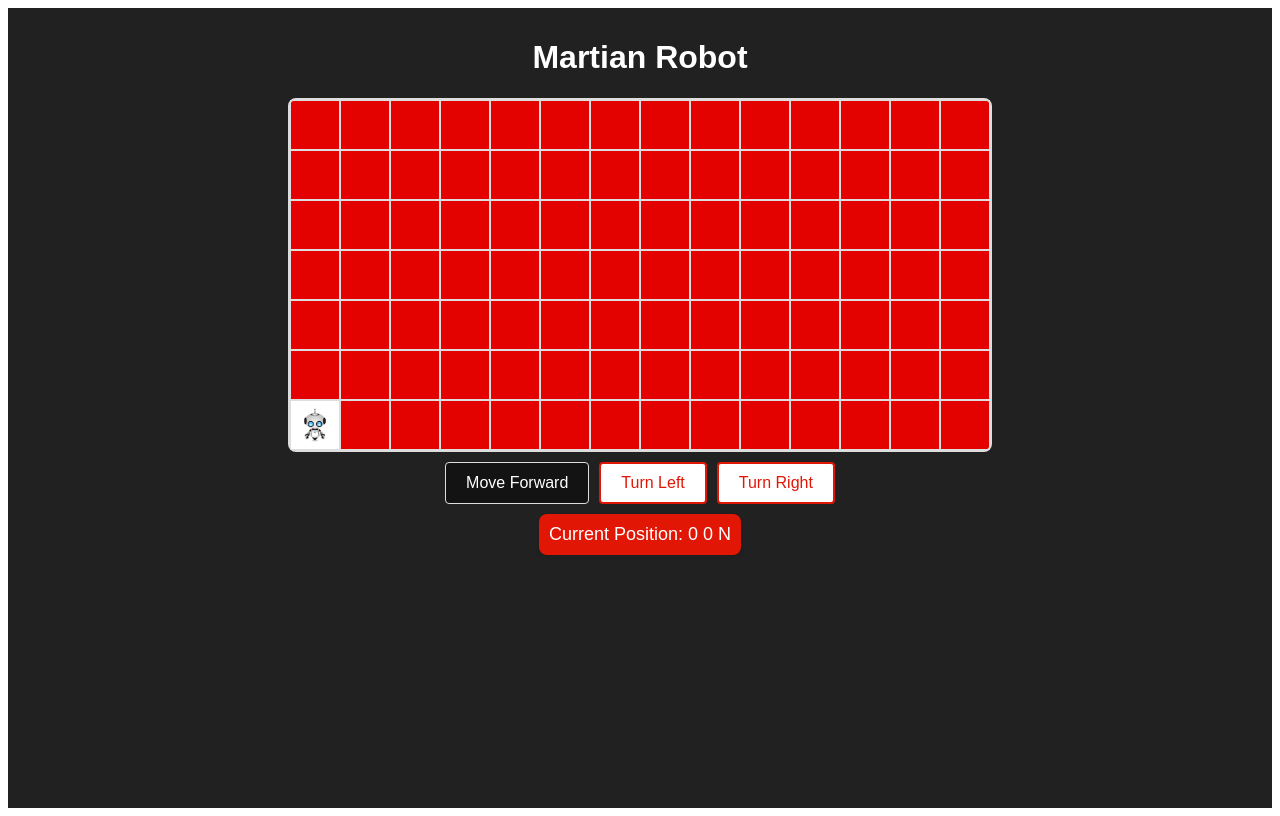
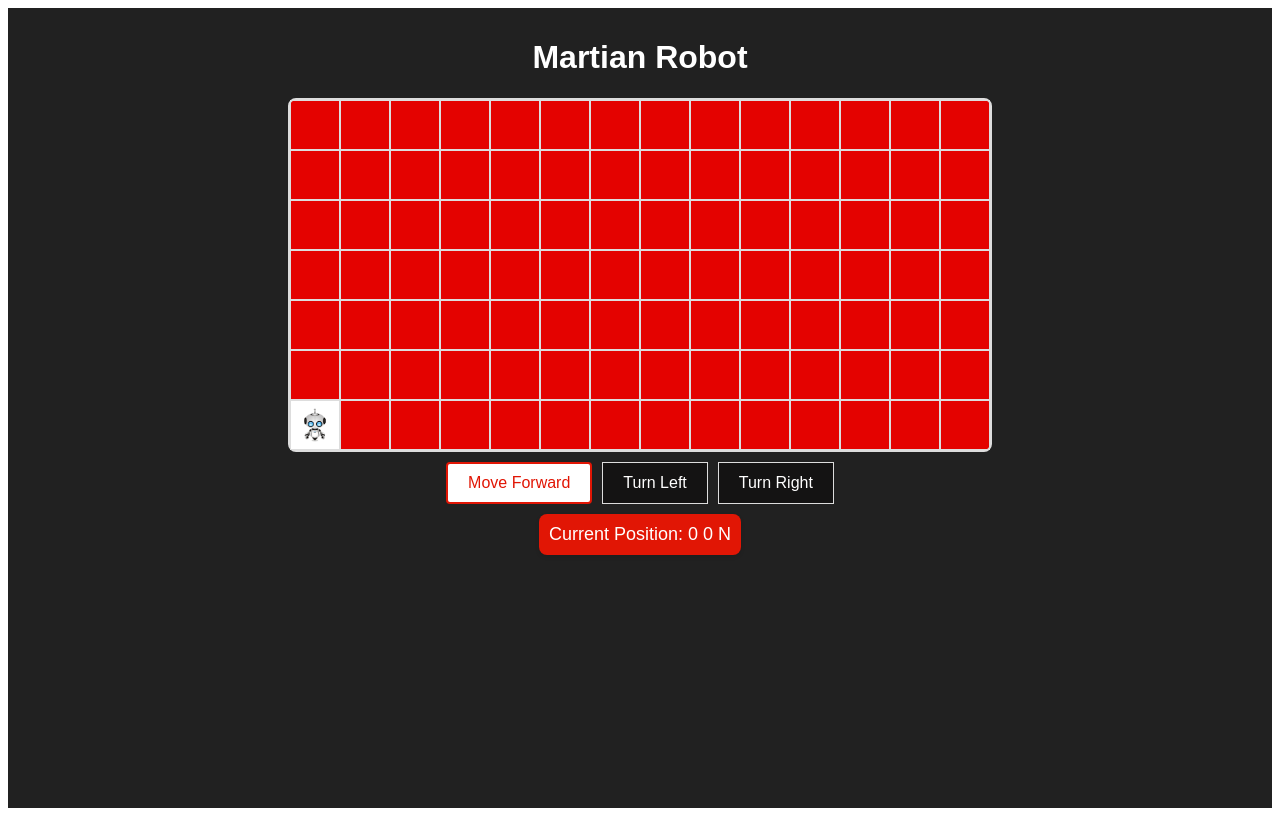
Before and after one commit to foysal-m/Martian-Robots, a React (Create React App) app: page / in a window 1280 px wide. In both pictures the pointer is over the button "Move Forward". Built offline with nearby package versions, Linux system fonts and the light colour scheme.

Commit message:
chore: update button background color for improved contrast

```diff
--- a/src/Robot/Board/Board.module.scss
+++ b/src/Robot/Board/Board.module.scss
@@ -76,18 +76,18 @@ body {
   margin-top: $margin-generic;
 
   button {
-    background-color: var(--button-background-color);
-    border: 2px solid var(--button-text-color);
-    border-radius: math.div($border-radius-generic, 2);
-    color: var(--button-text-color);
+    background-color: var(--button-hover-color);
+    border: 1px solid var(--cell-border-color);
+    color: var(--button-hover-background-color);
     cursor: pointer;
     font-size: $border-radius-generic * 2;
     padding: $margin-generic $margin-generic * 2;
 
     &:hover {
-      background-color: var(--button-hover-color);
-      border: 1px solid var(--cell-border-color);
-      color: var(--button-hover-background-color);
+      background-color: var(--button-background-color);
+      border: 2px solid var(--button-text-color);
+      border-radius: math.div($border-radius-generic, 2);
+      color: var(--button-text-color);
     }
 
     &:disabled {
@@ -111,7 +111,8 @@ body {
   box-shadow: 0 2px 4px rgba(0, 0, 0, 0.1);
 
   &:hover {
-    background-color: var(--button-hover-color);
+    background-color: var(--button-background-color);
+    color: var(--button-text-color);
   }
 }
 
```
Also changed, not shown: 1 other file (tests, documents, lock files or other folders).
